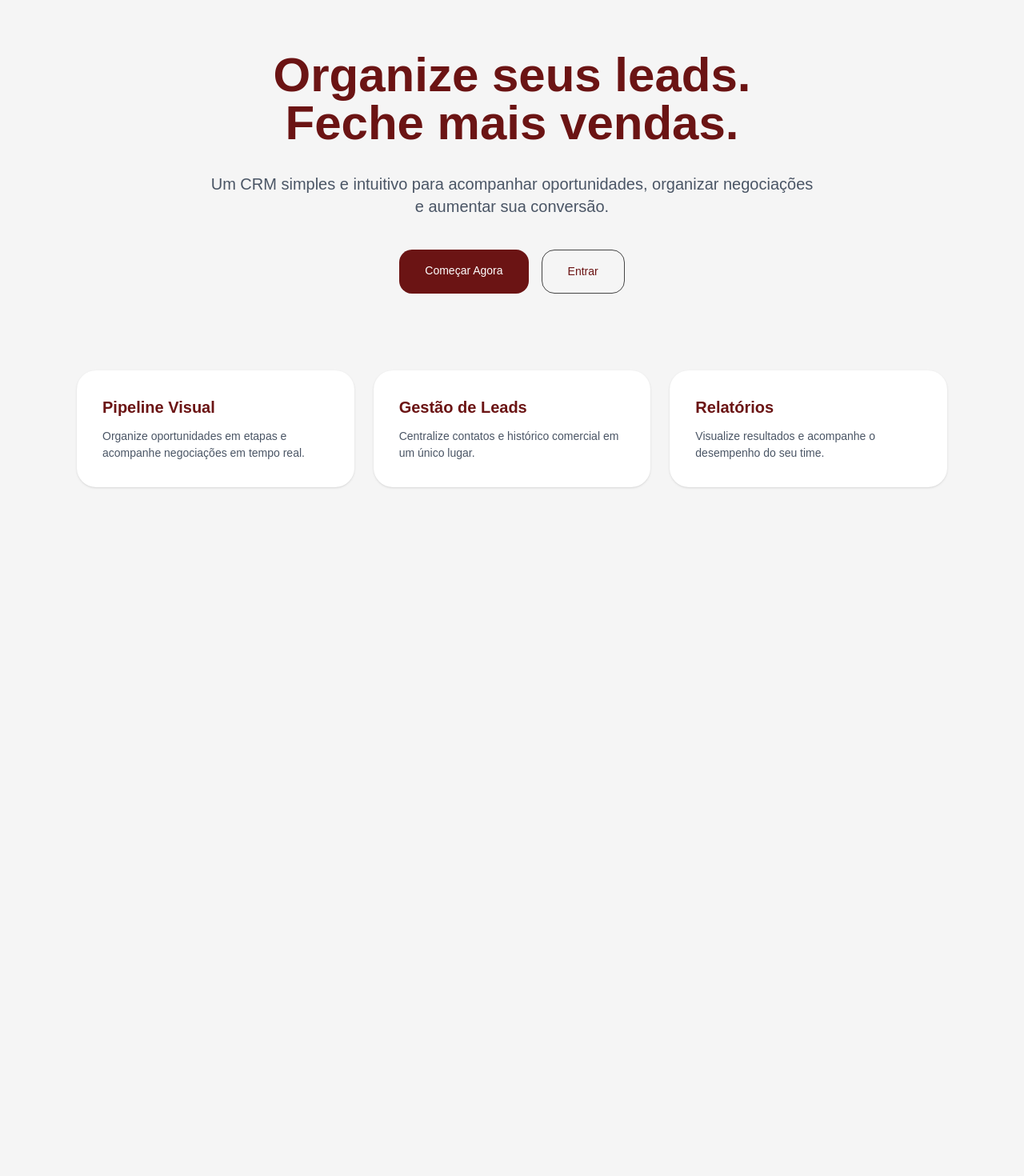
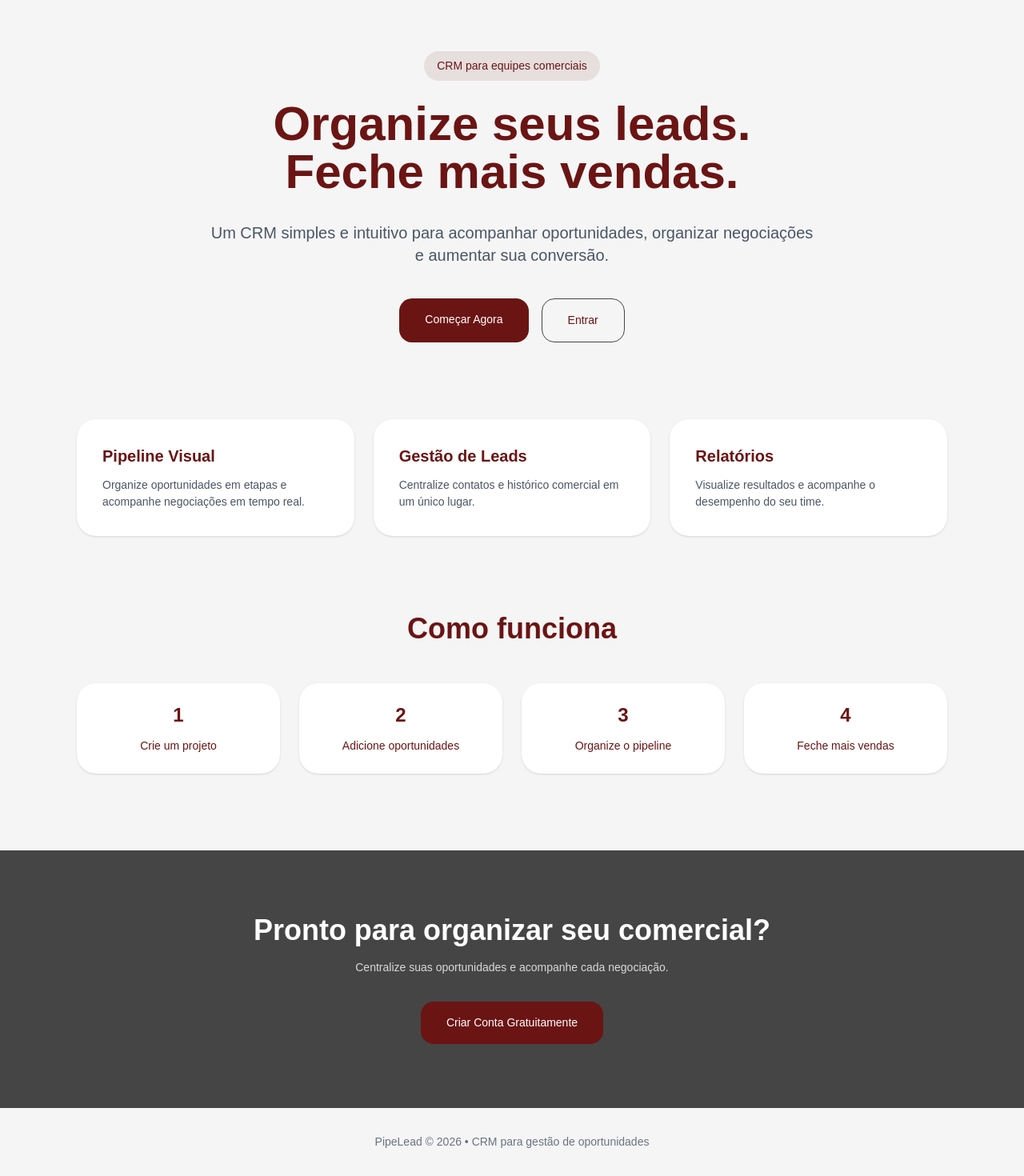
Before and after one commit to avaleadoficial/pipelead2, a Next.js app: page / in a window 1280 px wide. Shown: the part 120-1590 px from the top of the page at 80% size. Before the commit the page ends 825 px from the top, so only its background shows below. Built offline with nearby package versions, Linux system fonts and the light colour scheme.

Commit message:
Update page.tsx

```diff
--- a/app/page.tsx
+++ b/app/page.tsx
@@ -1,7 +1,36 @@
+"use client";
+
 import Link from "next/link";
+import { useEffect } from "react";
+import { useRouter } from "next/navigation";
+import { supabase } from "@/lib/supabase";
 
 export default function Home() {
+
+  const router = useRouter();
+
+  useEffect(() => {
+
+    async function checkUser() {
+
+      const {
+        data: { session },
+      } = await supabase.auth.getSession();
+
+      if (session) {
+
+        router.replace("/dashboard");
+
+      }
+
+    }
+
+    checkUser();
+
+  }, [router]);
+
   return (
+
     <main className="min-h-screen bg-[#f5f5f5]">
 
       <header className="flex justify-between items-center px-10 py-6 border-b border-gray-200">
@@ -21,6 +50,8 @@ export default function Home() {
               py-2
               rounded-xl
               text-[#454545]
+              hover:bg-gray-100
+              transition
             "
           >
             Entrar
@@ -34,6 +65,8 @@ export default function Home() {
               px-5
               py-2
               rounded-xl
+              hover:opacity-90
+              transition
             "
           >
             Criar Conta
@@ -44,6 +77,21 @@ export default function Home() {
       </header>
 
       <section className="max-w-6xl mx-auto px-8 py-24 text-center">
+
+        <div
+          className="
+            inline-flex
+            px-4
+            py-2
+            rounded-full
+            bg-[#6B1414]/10
+            text-[#6B1414]
+            font-medium
+            mb-6
+          "
+        >
+          CRM para equipes comerciais
+        </div>
 
         <h2 className="text-6xl font-bold text-[#6B1414]">
           Organize seus leads.
@@ -67,6 +115,8 @@ export default function Home() {
               py-4
               rounded-2xl
               font-medium
+              hover:opacity-90
+              transition
             "
           >
             Começar Agora
@@ -80,6 +130,8 @@ export default function Home() {
               px-8
               py-4
               rounded-2xl
+              hover:bg-gray-100
+              transition
             "
           >
             Entrar
@@ -94,6 +146,7 @@ export default function Home() {
         <div className="grid md:grid-cols-3 gap-6">
 
           <div className="bg-white p-8 rounded-3xl shadow-sm">
+
             <h3 className="font-bold text-xl text-[#6B1414] mb-3">
               Pipeline Visual
             </h3>
@@ -101,9 +154,11 @@ export default function Home() {
             <p className="text-gray-600">
               Organize oportunidades em etapas e acompanhe negociações em tempo real.
             </p>
+
           </div>
 
           <div className="bg-white p-8 rounded-3xl shadow-sm">
+
             <h3 className="font-bold text-xl text-[#6B1414] mb-3">
               Gestão de Leads
             </h3>
@@ -111,9 +166,11 @@ export default function Home() {
             <p className="text-gray-600">
               Centralize contatos e histórico comercial em um único lugar.
             </p>
+
           </div>
 
           <div className="bg-white p-8 rounded-3xl shadow-sm">
+
             <h3 className="font-bold text-xl text-[#6B1414] mb-3">
               Relatórios
             </h3>
@@ -121,12 +178,79 @@ export default function Home() {
             <p className="text-gray-600">
               Visualize resultados e acompanhe o desempenho do seu time.
             </p>
+
           </div>
 
         </div>
 
       </section>
 
+      <section className="max-w-6xl mx-auto px-8 pb-24">
+
+        <h2 className="text-4xl font-bold text-center text-[#6B1414] mb-12">
+          Como funciona
+        </h2>
+
+        <div className="grid md:grid-cols-4 gap-6">
+
+          <div className="bg-white p-6 rounded-3xl shadow-sm text-center">
+            <p className="font-bold text-2xl text-[#6B1414] mb-3">1</p>
+            <p>Crie um projeto</p>
+          </div>
+
+          <div className="bg-white p-6 rounded-3xl shadow-sm text-center">
+            <p className="font-bold text-2xl text-[#6B1414] mb-3">2</p>
+            <p>Adicione oportunidades</p>
+          </div>
+
+          <div className="bg-white p-6 rounded-3xl shadow-sm text-center">
+            <p className="font-bold text-2xl text-[#6B1414] mb-3">3</p>
+            <p>Organize o pipeline</p>
+          </div>
+
+          <div className="bg-white p-6 rounded-3xl shadow-sm text-center">
+            <p className="font-bold text-2xl text-[#6B1414] mb-3">4</p>
+            <p>Feche mais vendas</p>
+          </div>
+
+        </div>
+
+      </section>
+
+      <section className="bg-[#454545] text-white py-20 text-center">
+
+        <h2 className="text-4xl font-bold">
+          Pronto para organizar seu comercial?
+        </h2>
+
+        <p className="mt-4 opacity-80">
+          Centralize suas oportunidades e acompanhe cada negociação.
+        </p>
+
+        <Link
+          href="/cadastro"
+          className="
+            inline-block
+            mt-8
+            bg-[#6B1414]
+            px-8
+            py-4
+            rounded-2xl
+            font-medium
+            hover:opacity-90
+            transition
+          "
+        >
+          Criar Conta Gratuitamente
+        </Link>
+
+      </section>
+
+      <footer className="py-8 text-center text-gray-500">
+        PipeLead © 2026 • CRM para gestão de oportunidades
+      </footer>
+
     </main>
+
   );
 }
```
